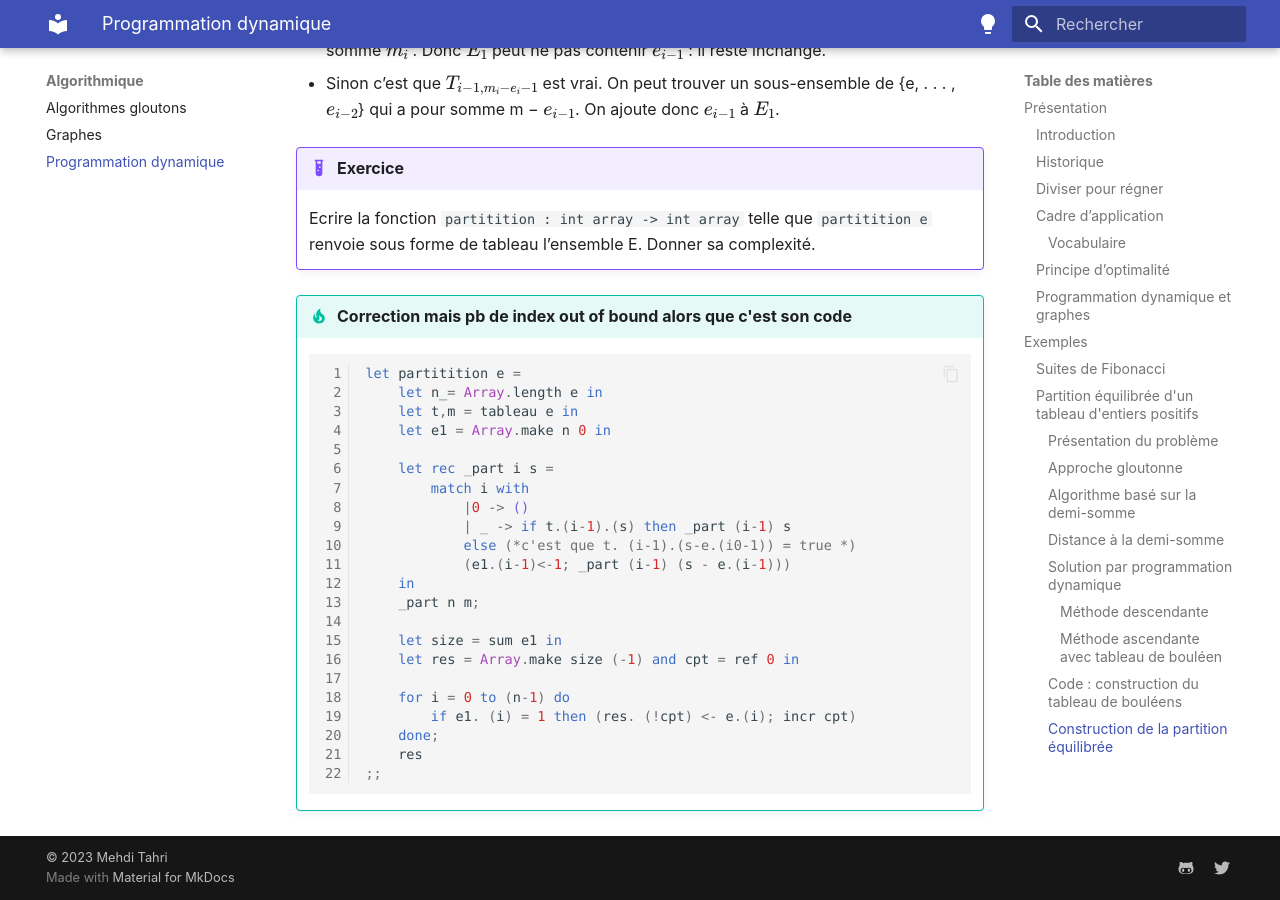
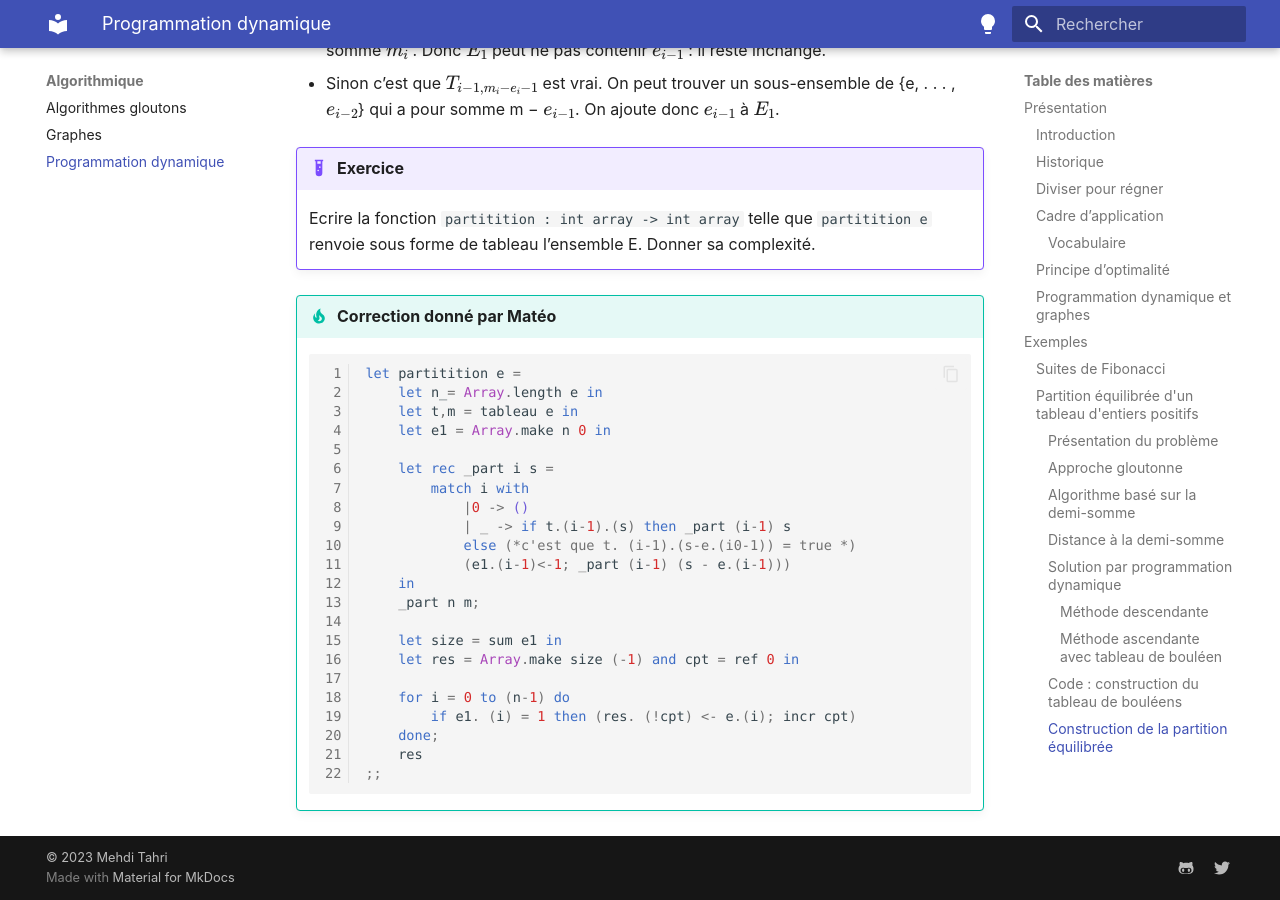
Before and after one commit to mp2i-thiers/mp2i-thiers.github.io, an MkDocs documentation site: the page built from docs/Algorithmique/prodgyn.md, in a window 1280 px wide and 900 px high, scrolled down 6980 px. Built offline with MkDocs 1.6.1 and Material for MkDocs 9.7.7, drawn with Linux system fonts in a browser that asks for light colours.

Commit message:
Edit progdyn

````diff
--- a/docs/Algorithmique/prodgyn.md
+++ b/docs/Algorithmique/prodgyn.md
@@ -211,7 +211,7 @@ Invariant "$T_{i,m_i}$ est vrai". Critère de déplacement dans la matrice :
 !!! example "Exercice"
     Ecrire la fonction `partitition : int array -> int array` telle que `partitition e` renvoie sous forme de tableau l’ensemble E. Donner sa complexité.
 
-!!! tip "Correction mais pb de index out of bound alors que c'est son code"
+!!! tip "Correction donné par Matéo"
     ```ocaml linenums="1"
     let partitition e =
         let n_= Array.length e in
````
